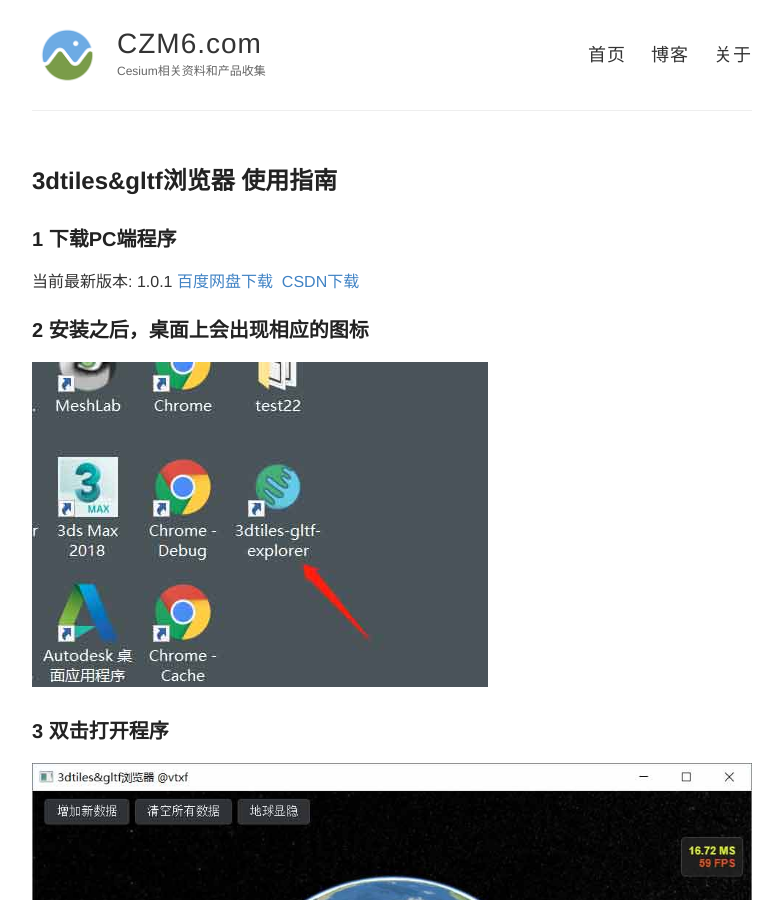
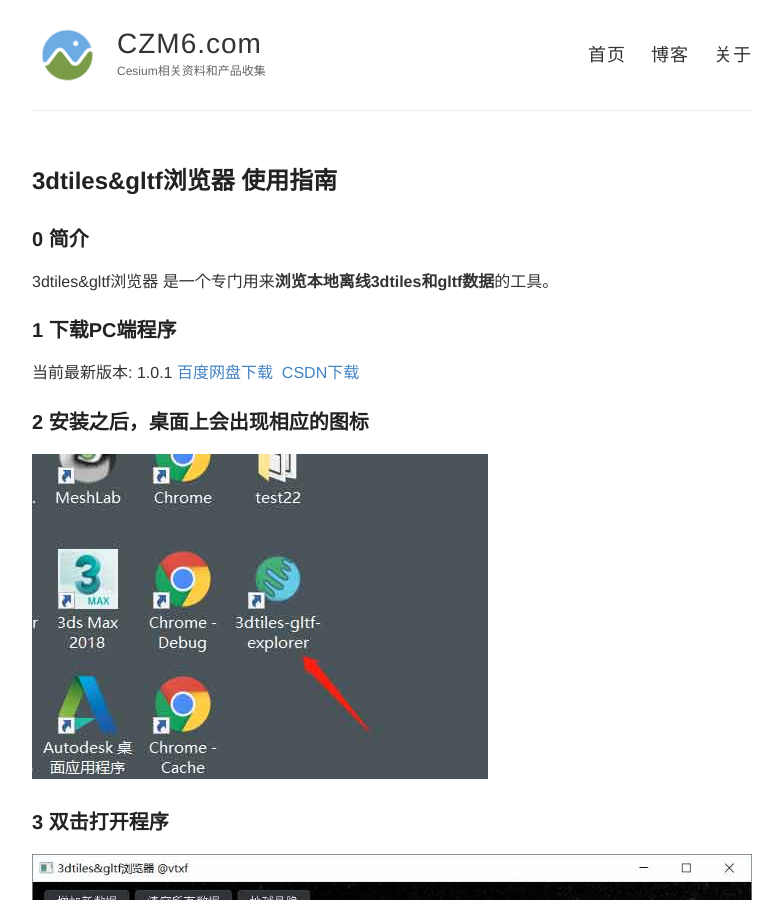
Before and after one commit to vtxf/czm6, a Jekyll site: the page built from t/18/3dtiles-explorer-help/index.md, in a window 1280 px wide and 900 px high. Shown: the whole window, without its empty margins (248-1031 px from the left). Built offline with Jekyll 4.4.1, drawn with Linux system fonts in a browser that asks for light colours; comment, search, counter and statistics services are not loaded.

Commit message:
完善内容

```diff
--- a/index.html
+++ b/index.html
@@ -69,7 +69,7 @@
 
 <article class="post">
     <h1>3dtiles&gltf浏览器</h1>
-    <p>3dtiles&gltf浏览器是专门用来浏览本地离线3dtiles和gltf数据的工具。</p>
+    <p>3dtiles&gltf浏览器是专门用来<b>浏览本地离线3dtiles和gltf数据</b>的工具。</p>
     离线3dtiles&gltf浏览器（可以同时打开在线和离线数据）<a href="./t/18/3dtiles-explorer-help/index.html">查看帮助</a>&nbsp;
     <a target="_blank" href="https://pan.baidu.com/s/1Uat3DtH9cf79K4bLZGiZAA">百度网盘下载</a>&nbsp;
     <a target="_blank" href="https://download.csdn.net/download/xiaofeii/10585026">CSDN下载</a>
--- a/t/18/3dtiles-explorer-help/index.md
+++ b/t/18/3dtiles-explorer-help/index.md
@@ -2,6 +2,9 @@
 layout: page
 title: 3dtiles&gltf浏览器 使用指南
 ---
+
+## 0 简介
+3dtiles&gltf浏览器 是一个专门用来<b>浏览本地离线3dtiles和gltf数据</b>的工具。
 
 ## 1 下载PC端程序
 当前最新版本: 1.0.1
```
